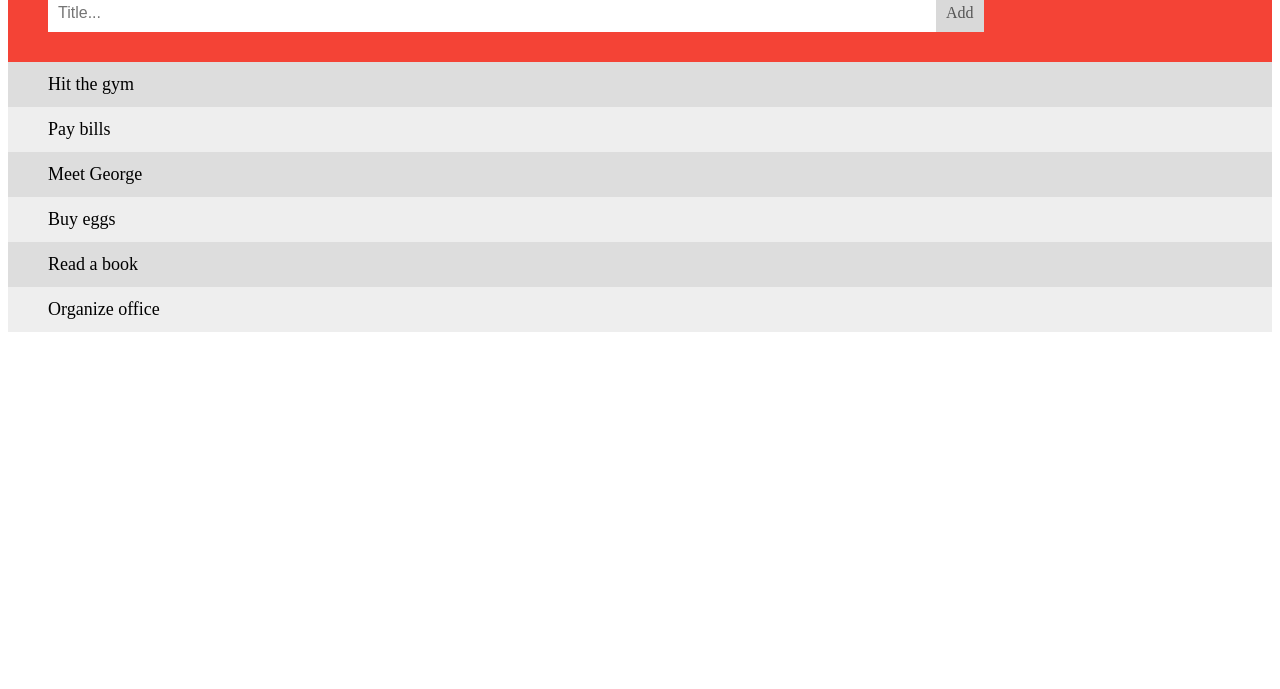
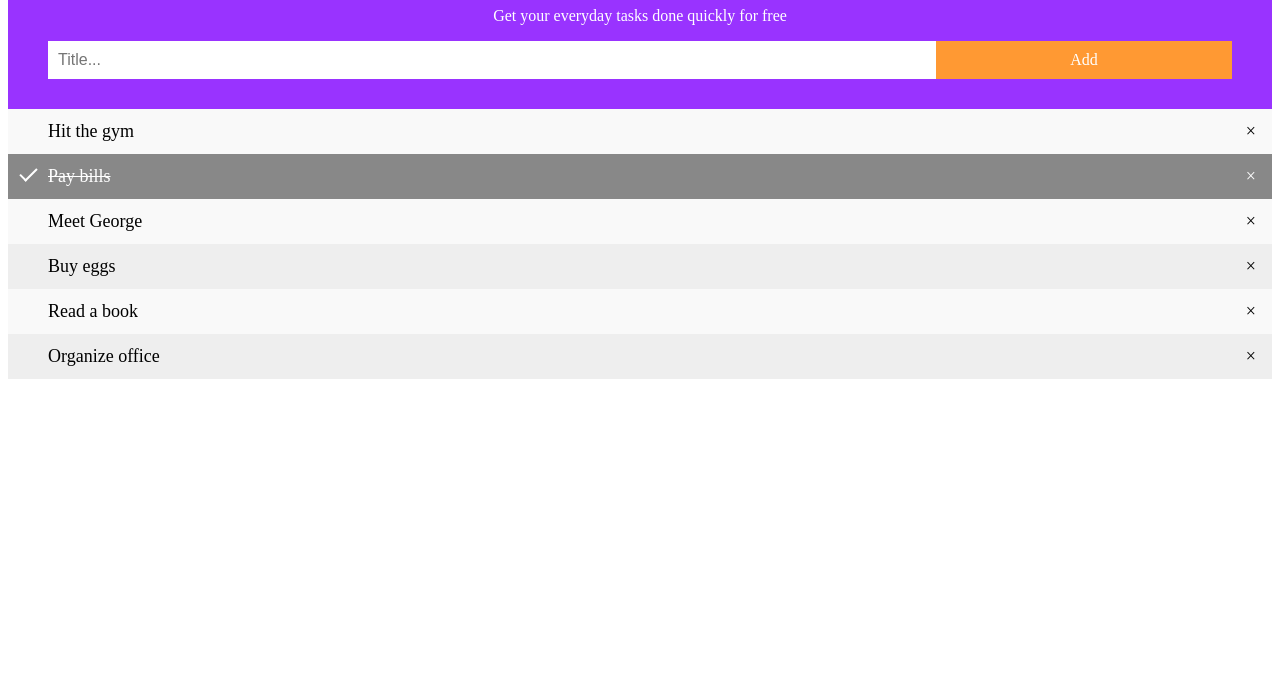
Before and after one commit to mohammedasker/Justdoit, a plain HTML site: page index.html in a window 1280 px wide. Shown: the part 111-800 px from the top of the page. Drawn offline with Linux system fonts and the light colour scheme.

Commit message:
fixed JS & CSS

```diff
--- a/CSS/style.css
+++ b/CSS/style.css
@@ -7,6 +7,7 @@ ul {
 	padding: 0;
 }
 
+/* Main */
 ul li {
 	cursor: pointer;
 	position: relative;
@@ -14,6 +15,8 @@ ul li {
 	background: #eee;
 	font-size: 18px;
 	transition: 0.2s;
+
+
 	-webkit-user-select: none;
 	-moz-user-select: none;
 	-ms-user-select: none;
@@ -21,16 +24,20 @@ ul li {
 }
 
 ul li:nth-child(odd) {
+	background: #f9f9f9;
+}
+
+ul li:hover {
 	background: #ddd;
 }
 
-ul li .checked {
+ul li.checked {
 	background: #888;
 	color: #fff;
 	text-decoration: line-through;
 }
 
-ul li .checked:before {
+ul li.checked::before {
 	content: '';
 	position: absolute;
 	border-color: #fff;
@@ -56,7 +63,7 @@ ul li .checked:before {
 }
 
 .header {
-	background-color: #f44336;
+	background-color: #9933ff;
 	padding: 30px 40px;
 	color: white;
 	text-align: center;
@@ -64,7 +71,7 @@ ul li .checked:before {
 
 .header:after {
 	content: "";
-	display: block;
+	display: table;
 	clear: both;
 }
 
@@ -80,8 +87,9 @@ input {
 
 .addBtn {
 	padding: 10px;
-	background: #d9d9d9;
-	color: #555;
+	width: 25%;
+	background: #ff9933;
+	color: white;
 	float: left;
 	text-align: center;
 	font-size: 16px;
@@ -91,5 +99,5 @@ input {
 }
 
 .addBtn:hover {
-	background-color: #bbb;
+	background-color: #ff8c1a;
 }
--- a/index.html
+++ b/index.html
@@ -9,24 +9,9 @@
 </head>
 <body>
 
-	<!--<header>
-		<div>
+	<div id="myDIV" class="header">
 		<h1>Just Do It</h1>
-
-		<nav>
-			<ul>
-				<li><a href="index.html">Home</a></li>
-				<li><a href="about.html">About</a></li>
-				<li><a href="contact.html">Contact</a></li>
-				<li><a href="terms.html">Terms</a></li>
-			</ul>
-		</nav>
-		</div>
-	</header>-->
-
-
-	<div id="myDIV" class="header">
-		<h2>My To Do List</h2>
+		<p>Get your everyday tasks done quickly for free</p>
 		<input type="text" id="myInput" placeholder="Title...">
 		<span onclick="newElement()" class="addBtn">Add</span>
 	</div>
@@ -41,10 +26,6 @@
 	</ul>
 
 
-	<!--<footer>
-		<p>2019 &copy; All rights reserved</p>
-	</footer>-->
-
 <script src="main.js"></script>
 
 </body>
--- a/main.js
+++ b/main.js
@@ -4,7 +4,7 @@ var i;
 for (i = 0; i < myNodeList.length; i++) {
 	var span = document.createElement("SPAN");
 	var txt = document.createTextNode("\u00D7");
-	span.className = "Close";
+	span.className = "close";
 	span.appendChild(txt);
 	myNodeList[i].appendChild(span);
 }
@@ -19,7 +19,7 @@ for (i = 0; i < close.length; i++) {
 	}
 }
 
-// Add checked symbol
+// Add checked symbol next to list item
 var list = document.querySelector('ul');
 list.addEventListener('click', function(ev) {
 	if (ev.target.tagName === 'LI') {
@@ -31,6 +31,7 @@ list.addEventListener('click', function(ev) {
 function newElement() {
 	var li = document.createElement("li");
 	var inputValue = document.getElementById("myInput").value;
+	var t = document.createTextNode(inputValue);
 	li.appendChild(t);
 	if (inputValue === '') {
 		alert("You must write something!");
@@ -52,63 +53,3 @@ function newElement() {
 		}
 	}
 }
-
-
-////////////////////////////////////
-
-
-// Create a "close" button and append it to each list item
-/*var myNodelist = document.getElementsByTagName("LI");
-var i;
-for (i = 0; i < myNodelist.length; i++) {
-  var span = document.createElement("SPAN");
-  var txt = document.createTextNode("\u00D7");
-  span.className = "close";
-  span.appendChild(txt);
-  myNodelist[i].appendChild(span);
-}
-
-// Click on a close button to hide the current list item
-var close = document.getElementsByClassName("close");
-var i;
-for (i = 0; i < close.length; i++) {
-  close[i].onclick = function() {
-    var div = this.parentElement;
-    div.style.display = "none";
-  }
-}
-
-// Add a "checked" symbol when clicking on a list item
-var list = document.querySelector('ul');
-list.addEventListener('click', function(ev) {
-  if (ev.target.tagName === 'LI') {
-    ev.target.classList.toggle('checked');
-  }
-}, false);
-
-// Create a new list item when clicking on the "Add" button
-function newElement() {
-  var li = document.createElement("li");
-  var inputValue = document.getElementById("myInput").value;
-  var t = document.createTextNode(inputValue);
-  li.appendChild(t);
-  if (inputValue === '') {
-    alert("You must write something!");
-  } else {
-    document.getElementById("myUL").appendChild(li);
-  }
-  document.getElementById("myInput").value = "";
-
-  var span = document.createElement("SPAN");
-  var txt = document.createTextNode("\u00D7");
-  span.className = "close";
-  span.appendChild(txt);
-  li.appendChild(span);
-
-  for (i = 0; i < close.length; i++) {
-    close[i].onclick = function() {
-      var div = this.parentElement;
-      div.style.display = "none";
-    }
-  }
-}
```
